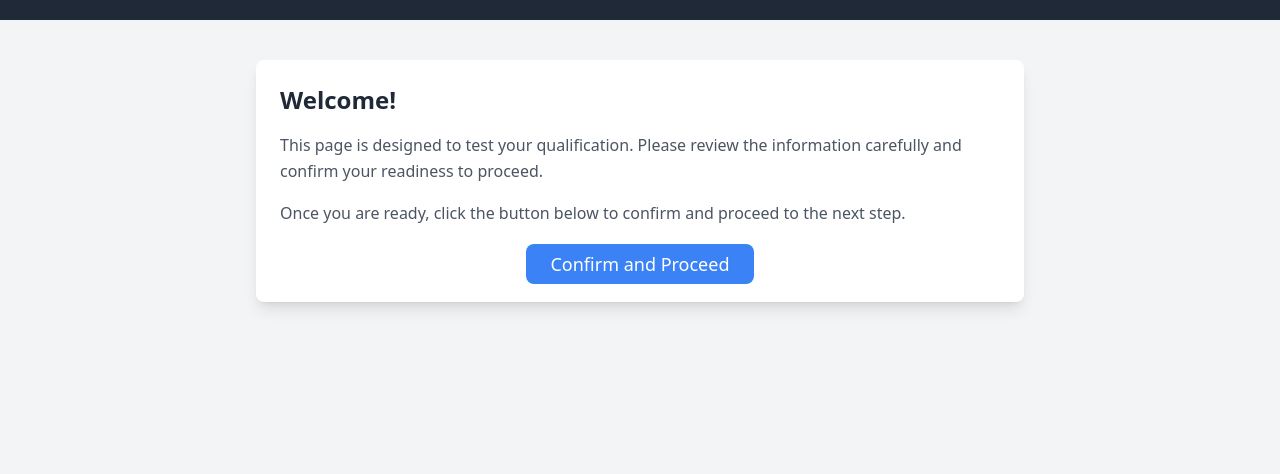
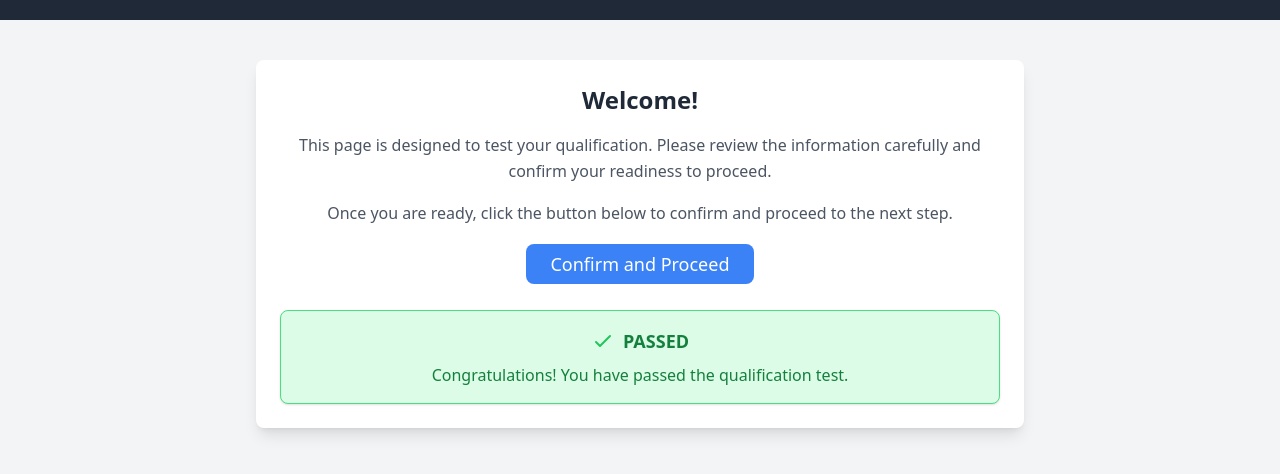
Before and after one commit to Uptura/TaraRiderApplication, a website: page dist/traininghomepage.html in a window 1280 px wide. Shown: the part 64-538 px from the top of the page. Drawn offline with nearby package versions, Linux system fonts and the light colour scheme.

Commit message:
Training homepage

```diff
--- a/dist/traininghomepage.html
+++ b/dist/traininghomepage.html
@@ -10,20 +10,44 @@
     <header class="bg-gray-800 text-white py-6">
         <h1 class="text-3xl font-bold text-center">TARA Qualification Test</h1>
     </header>
-    <main class="max-w-3xl mx-auto mt-10 p-6 bg-white shadow-lg rounded-lg">
-        <h2 class="text-2xl font-semibold text-gray-800 mb-4">Welcome!</h2>
-        <p class="text-gray-600 leading-relaxed mb-4">
+    <main class="max-w-3xl mx-auto mt-10 p-6 bg-white shadow-lg rounded-lg flex flex-col items-center justify-center">
+        <h2 class="text-2xl font-semibold text-gray-800 mb-4 text-center">Welcome!</h2>
+        <p class="text-gray-600 leading-relaxed mb-4 text-center">
             This page is designed to test your qualification.
             Please review the information carefully and confirm your readiness to proceed.
         </p>
-        <p class="text-gray-600 leading-relaxed mb-6">
+        <p class="text-gray-600 leading-relaxed mb-6 text-center">
             Once you are ready, click the button below to confirm and proceed to the next step.
         </p>
-        <div class="text-center">
+        <div class="text-center mb-8">
             <a href="https://fruitask.com/forms/?p=MvcrzaZzht7WTrs" class="bg-blue-500 text-white px-6 py-2 rounded-lg text-lg font-medium hover:bg-blue-600 transition duration-300">
                 Confirm and Proceed
             </a>
         </div>
+        <!-- PASSED UI -->
+        <div class="flex flex-col md:flex-row gap-6 justify-center w-full">
+            <div class="flex-1 bg-green-100 border border-green-400 text-green-700 px-6 py-4 rounded-lg shadow flex flex-col items-center">
+                <div class="flex items-center mb-2">
+                    <svg class="w-6 h-6 mr-2 text-green-500" fill="none" stroke="currentColor" stroke-width="2" viewBox="0 0 24 24">
+                        <path stroke-linecap="round" stroke-linejoin="round" d="M5 13l4 4L19 7"/>
+                    </svg>
+                    <span class="font-bold text-lg">PASSED</span>
+                </div>
+                <p class="text-green-700 text-center">Congratulations! You have passed the qualification test.</p>
+            </div>
+            <!-- FAILED UI (hidden muna) -->
+            <!--
+            <div class="flex-1 bg-red-100 border border-red-400 text-red-700 px-6 py-4 rounded-lg shadow flex flex-col items-center">
+                <div class="flex items-center mb-2">
+                    <svg class="w-6 h-6 mr-2 text-red-500" fill="none" stroke="currentColor" stroke-width="2" viewBox="0 0 24 24">
+                        <path stroke-linecap="round" stroke-linejoin="round" d="M6 18L18 6M6 6l12 12"/>
+                    </svg>
+                    <span class="font-bold text-lg">FAILED</span>
+                </div>
+                <p class="text-red-700 text-center">Sorry, you did not pass the qualification test. Please try again later.</p>
+            </div>
+            -->
+        </div>
     </main>
 </body>
 </html>
```
Also changed, not shown: dist/index.html (+5 -6 lines), dist/script.js (+9 -9 lines).
